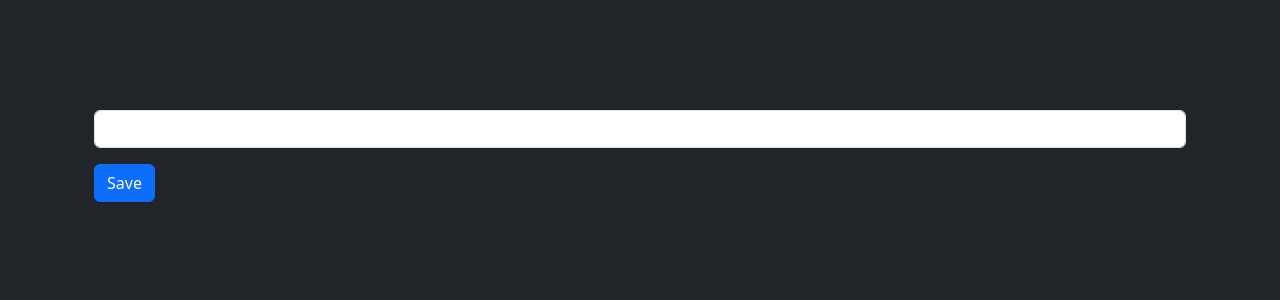
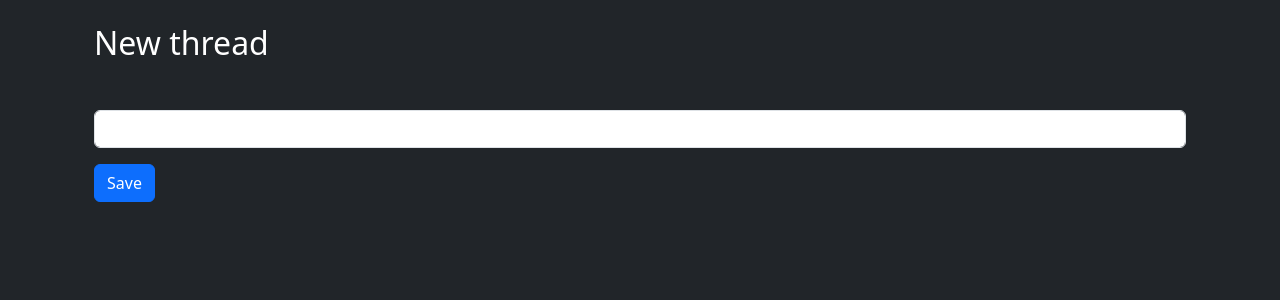
Before and after one commit to RAV0002/NoteFlow-Blog-Style-Progress-Tracker, a Django app: page /new_post/ in a window 1280 px wide. Shown: the part 86-386 px from the top of the page. Run offline with Django 5.2, Linux system fonts and the light colour scheme; the visitor is signed in with stand-in values (Sample User, id 1); some libraries are stand-ins or nearby versions.

Commit message:
Better styling fixed

```diff
--- a/blog/templates/blog/new_entry.html
+++ b/blog/templates/blog/new_entry.html
@@ -2,9 +2,7 @@
 {% load django_bootstrap5 %}
 
 {% block page_header %}
-    <div class="text-white">
-        <h2>New entry</h2>
-    </div>
+    <h2 class="text-white">New entry</h2>
 {% endblock page_header %}
 {% block content %}
     <div class="bg-dark">
--- a/blog/templates/blog/new_post.html
+++ b/blog/templates/blog/new_post.html
@@ -2,7 +2,7 @@
 {% load django_bootstrap5 %}
 
 {% block page_header %}
-    <h2>New thread</h2>
+    <h2 class="text-white">New thread</h2>
 {% endblock page_header %}
 {% block content %}
     <form action="{% url 'blog:new_post' %}" method="POST">
```
